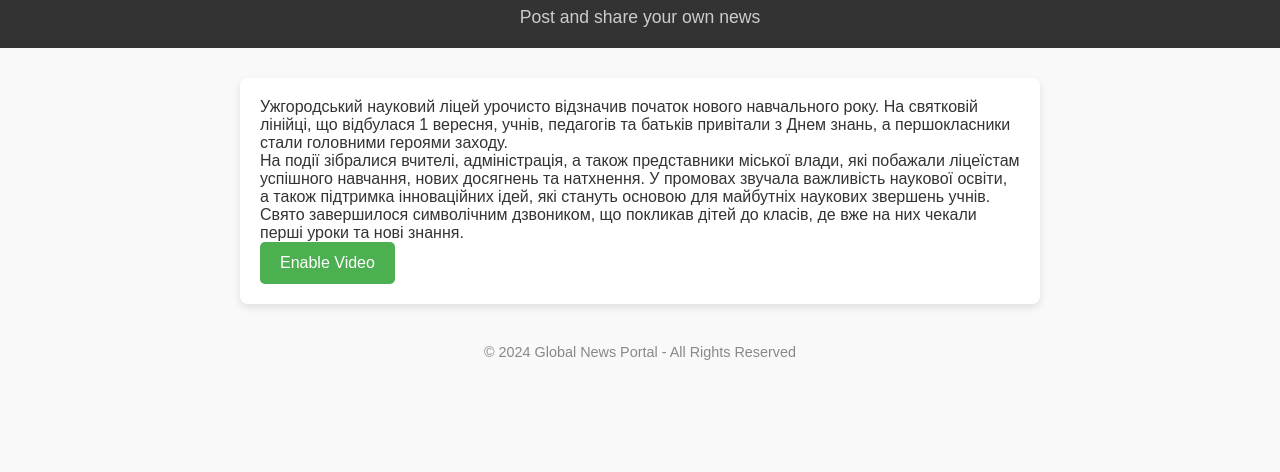
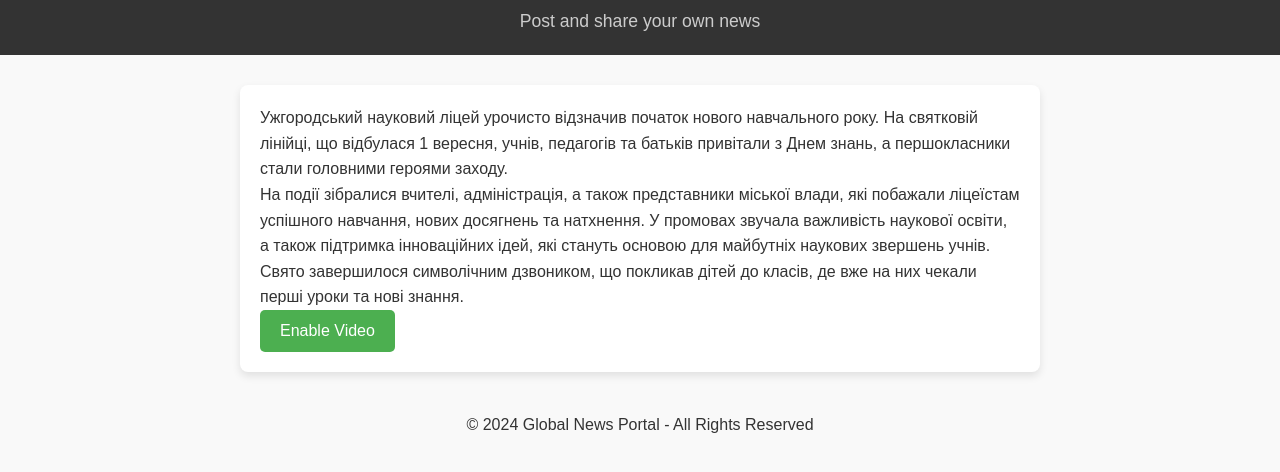
Before and after one commit to YuriyKap/NewsSite, a website: page index.html in a window 1280 px wide. Shown: the part 60-532 px from the top of the page. Drawn offline with Linux system fonts and the light colour scheme.

Commit message:
Update index.html

```diff
--- a/index.html
+++ b/index.html
@@ -35,6 +35,13 @@
         header p {
             font-size: 1.1em;
             color: #ccc;
+        }
+
+         p {
+            font-size: 16px;
+            line-height: 1.6;
+            color: #333;
+            font-family: Arial, sans-serif;
         }
 
         /* Main content area */
```
